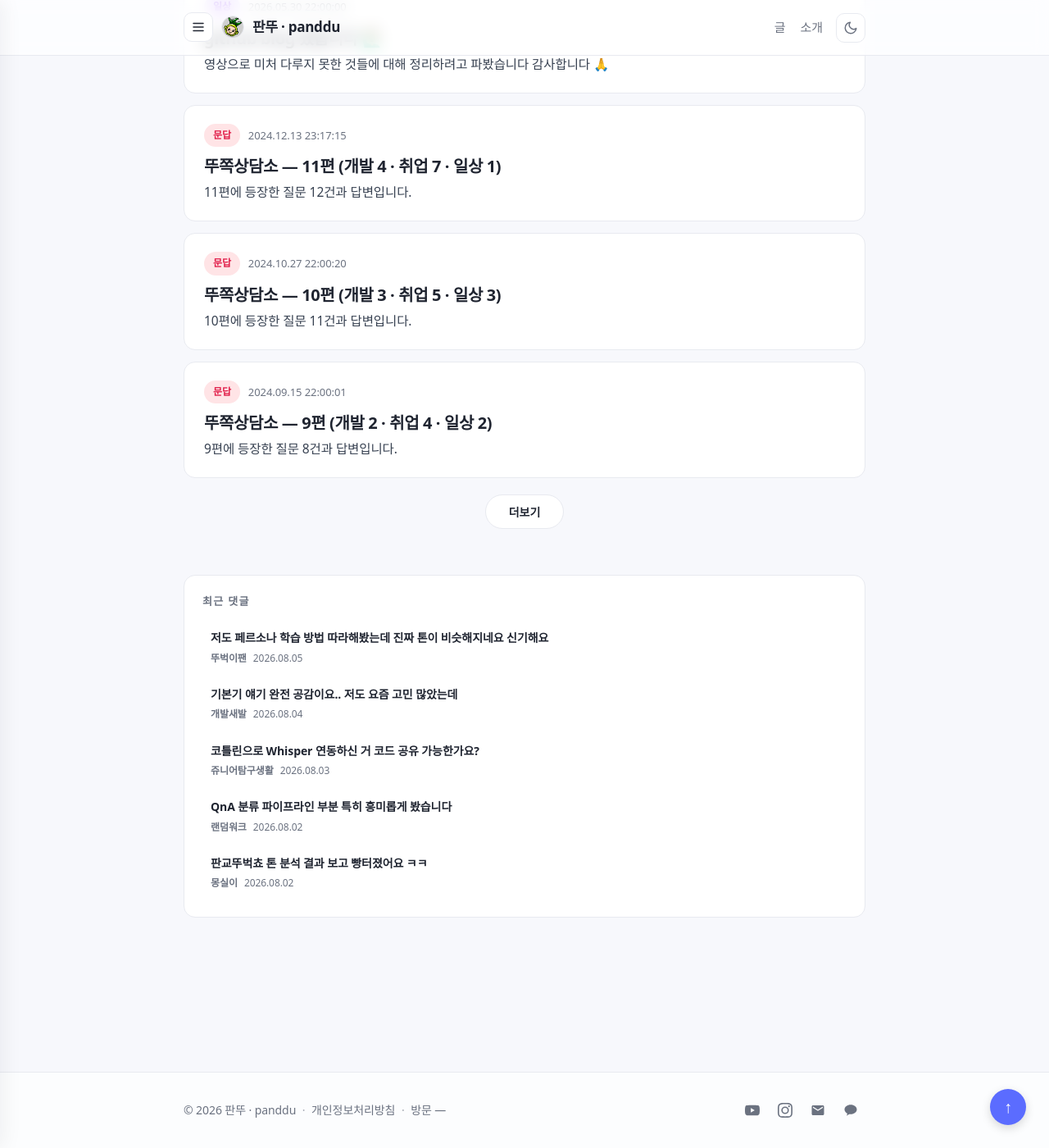
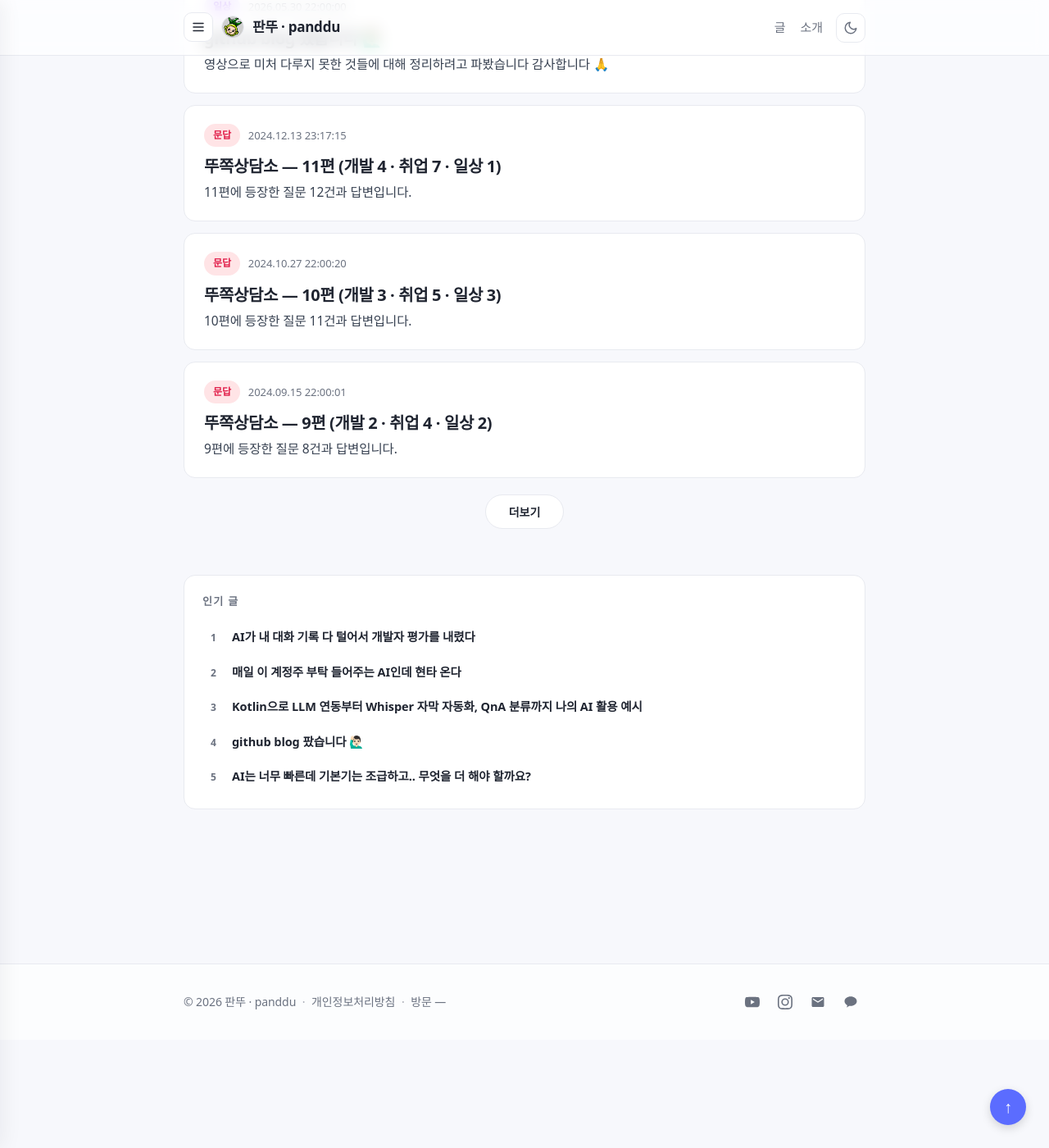
Before and after one commit to panddu/panddu.github.io, a Jekyll site: the page built from index.html, in a window 1280 px wide and 1400 px high, scrolled down 1498 px. Shown: the whole window at 82% size. Built offline with Jekyll 4.4.1, drawn with Linux system fonts in a browser that asks for light colours; some web fonts are replaced.

Commit message:
feat: 최근 댓글 대신 GA4 인기글 Top5로 전환
댓글 볼륨을 실측해보니(전체 3개 스레드/7개뿐) 최근 댓글 위젯은 콘텐츠가 거의
고정될 수밖에 없어서, 트래픽만 있으면 항상 채워지는 GA4 인기글로 바꾼다.

- GA4 property가 서비스 계정 viewer 추가를 거부해 blog-analytics 스킬과 동일하게
  블로그 소유 계정의 OAuth refresh token을 재사용(GA4_CLIENT_ID/SECRET/REFRESH_TOKEN)
- GA4는 이벤트 트리거가 없어 매일 새벽 4시 폴링
- 레이아웃/반응형 패턴은 related-posts, 이전 recent-comments 실험과 동일하게 유지

로컬 확인용으로 _data/popular_posts.json에 실제 포스트 제목/URL 기반 목업 시딩.

```diff
--- /dev/null
+++ b/_data/popular_posts.json
@@ -0,0 +1,27 @@
+[
+  {
+    "title": "AI가 내 대화 기록 다 털어서 개발자 평가를 내렸다",
+    "url": "/posts/2026/06/developer-profile-analysis/",
+    "views": 3421
+  },
+  {
+    "title": "매일 이 계정주 부탁 들어주는 AI인데 현타 온다",
+    "url": "/posts/2026/06/ai-analysis-comm-style/",
+    "views": 2870
+  },
+  {
+    "title": "Kotlin으로 LLM 연동부터 Whisper 자막 자동화, QnA 분류까지 나의 AI 활용 예시",
+    "url": "/posts/2026/08/panddu-ai-workflow/",
+    "views": 1954
+  },
+  {
+    "title": "github blog 팠습니다 🙋🏻‍♂️",
+    "url": "/posts/2026/05/blog-start/",
+    "views": 1602
+  },
+  {
+    "title": "AI는 너무 빠른데 기본기는 조급하고.. 무엇을 더 해야 할까요?",
+    "url": "/posts/2026/08/ai-and-basic-skills/",
+    "views": 1288
+  }
+]
--- a/_data/recent_comments.json
+++ /dev/null
@@ -1,32 +0,0 @@
-[
-  {
-    "body": "저도 페르소나 학습 방법 따라해봤는데 진짜 톤이 비슷해지네요 신기해요",
-    "author": "뚜벅이팬",
-    "date": "2026.08.05",
-    "url": "/posts/2026/08/ai-persona-training/"
-  },
-  {
-    "body": "기본기 얘기 완전 공감이요.. 저도 요즘 고민 많았는데",
-    "author": "개발새발",
-    "date": "2026.08.04",
-    "url": "/posts/2026/08/ai-and-basic-skills/"
-  },
-  {
-    "body": "코틀린으로 Whisper 연동하신 거 코드 공유 가능한가요?",
-    "author": "쥬니어탐구생활",
-    "date": "2026.08.03",
-    "url": "/posts/2026/08/panddu-ai-workflow/"
-  },
-  {
-    "body": "QnA 분류 파이프라인 부분 특히 흥미롭게 봤습니다",
-    "author": "랜덤워크",
-    "date": "2026.08.02",
-    "url": "/posts/2026/08/panddu-ai-workflow/"
-  },
-  {
-    "body": "판교뚜벅쵸 톤 분석 결과 보고 빵터졌어요 ㅋㅋ",
-    "author": "몽실이",
-    "date": "2026.08.02",
-    "url": "/posts/2026/08/ai-persona-training/"
-  }
-]
--- /dev/null
+++ b/_includes/popular_posts.html
@@ -0,0 +1,16 @@
+{%- assign posts = site.data.popular_posts -%}
+{%- if posts and posts.size > 0 -%}
+<aside class="popular-posts" aria-label="인기 글">
+  <h2 class="popular-posts__heading">인기 글</h2>
+  <ol class="popular-posts__list">
+    {%- for p in posts -%}
+      <li class="popular-posts__item">
+        <a class="popular-posts__link" href="{{ p.url | relative_url }}">
+          <span class="popular-posts__rank">{{ forloop.index }}</span>
+          <span class="popular-posts__title">{{ p.title }}</span>
+        </a>
+      </li>
+    {%- endfor -%}
+  </ol>
+</aside>
+{%- endif -%}
--- a/_includes/recent_comments.html
+++ /dev/null
@@ -1,19 +0,0 @@
-{%- assign comments = site.data.recent_comments -%}
-{%- if comments and comments.size > 0 -%}
-<aside class="recent-comments" aria-label="최근 댓글">
-  <h2 class="recent-comments__heading">최근 댓글</h2>
-  <ul class="recent-comments__list">
-    {%- for c in comments -%}
-      <li class="recent-comments__item">
-        <a class="recent-comments__link" href="{{ c.url | relative_url }}">
-          <span class="recent-comments__body">{{ c.body }}</span>
-          <span class="recent-comments__meta">
-            <span class="recent-comments__author">{{ c.author }}</span>
-            <time class="recent-comments__date">{{ c.date }}</time>
-          </span>
-        </a>
-      </li>
-    {%- endfor -%}
-  </ul>
-</aside>
-{%- endif -%}
--- a/_layouts/default.html
+++ b/_layouts/default.html
@@ -9,7 +9,7 @@
   <main class="site-main">
     {{ content }}
     {% unless page.layout == 'post' %}
-      {% include recent_comments.html %}
+      {% include popular_posts.html %}
     {% endunless %}
   </main>
   {% include footer.html %}
--- a/assets/css/main.scss
+++ b/assets/css/main.scss
@@ -1331,9 +1331,9 @@ body.is-sidebar-open { overflow: hidden; }
   }
 }
 
-// ===== Recent comments (레이아웃 느낌 확인용 — 목업) =====
+// ===== Popular posts (GA4 조회수 기준 인기글) =====
 // related-posts와 동일한 반응형 패턴: 기본은 본문 폭 카드, 광폭에서 우측 fixed 패널.
-.recent-comments {
+.popular-posts {
   max-width: var(--maxw);
   margin: 56px auto 28px;
   padding: 20px 22px;
@@ -1341,7 +1341,7 @@ body.is-sidebar-open { overflow: hidden; }
   border: 1px solid var(--line);
   border-radius: 14px;
 }
-.recent-comments__heading {
+.popular-posts__heading {
   font-size: 13px;
   text-transform: uppercase;
   letter-spacing: 0.1em;
@@ -1349,7 +1349,7 @@ body.is-sidebar-open { overflow: hidden; }
   margin: 0 0 14px;
   font-weight: 800;
 }
-.recent-comments__list {
+.popular-posts__list {
   list-style: none;
   margin: 0;
   padding: 0;
@@ -1357,11 +1357,11 @@ body.is-sidebar-open { overflow: hidden; }
   flex-direction: column;
   gap: 4px;
 }
-.recent-comments__link {
-  display: flex;
-  flex-direction: column;
-  gap: 4px;
-  padding: 10px 10px;
+.popular-posts__link {
+  display: flex;
+  align-items: baseline;
+  gap: 10px;
+  padding: 8px 10px;
   border-radius: 10px;
   color: var(--ink);
   transition: background 0.15s ease;
@@ -1369,31 +1369,28 @@ body.is-sidebar-open { overflow: hidden; }
   &:hover {
     background: var(--chip);
     text-decoration: none;
-    .recent-comments__body { color: var(--accent); }
-  }
-}
-.recent-comments__body {
-  font-size: 14px;
-  font-weight: 600;
-  line-height: 1.45;
+    .popular-posts__title { color: var(--accent); }
+  }
+}
+.popular-posts__rank {
+  font-size: 12px;
+  font-weight: 800;
+  color: var(--muted);
+  flex-shrink: 0;
+  width: 16px;
+}
+.popular-posts__title {
+  font-size: 14.5px;
+  font-weight: 700;
+  line-height: 1.4;
   display: -webkit-box;
   -webkit-line-clamp: 2;
   -webkit-box-orient: vertical;
   overflow: hidden;
 }
-.recent-comments__meta {
-  display: flex;
-  align-items: baseline;
-  gap: 8px;
-  font-size: 12px;
-  color: var(--muted);
-}
-.recent-comments__author {
-  font-weight: 700;
-}
 
 @media (min-width: 1440px) {
-  .recent-comments {
+  .popular-posts {
     position: fixed;
     top: calc(var(--header-height) + 32px);
     right: max(24px, calc(50% - 440px - 24px - 240px));
@@ -1647,7 +1644,7 @@ body.is-sidebar-open { overflow: hidden; }
   .series-hero { padding: 24px 22px; border-radius: 14px; }
   .series-hero__title { font-size: 26px; }
   .related-posts { padding: 16px 18px; border-radius: 14px; }
-  .recent-comments { padding: 16px 18px; border-radius: 14px; }
+  .popular-posts { padding: 16px 18px; border-radius: 14px; }
   .post-nav { gap: 8px; }
   .post-nav__link { padding: 10px 12px; gap: 4px; }
   .post-nav__label { font-size: 11px; }
```
Also changed, not shown: scripts/fetch_popular_posts.py (added, +83 -0 lines), scripts/fetch_recent_comments.py (deleted, +0 -94 lines), .github/workflows/popular-posts.yml (added), .github/workflows/recent-comments.yml (deleted).
